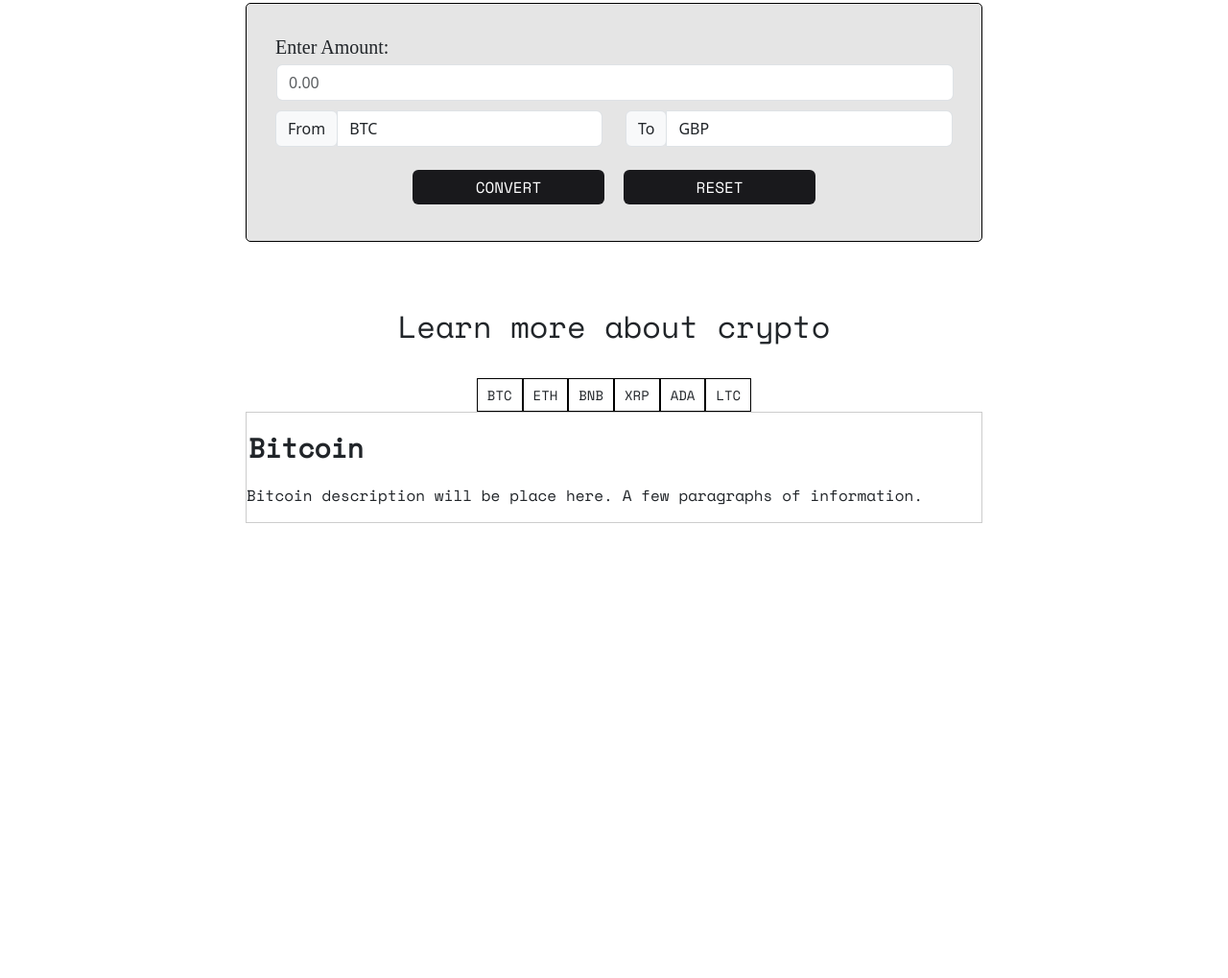
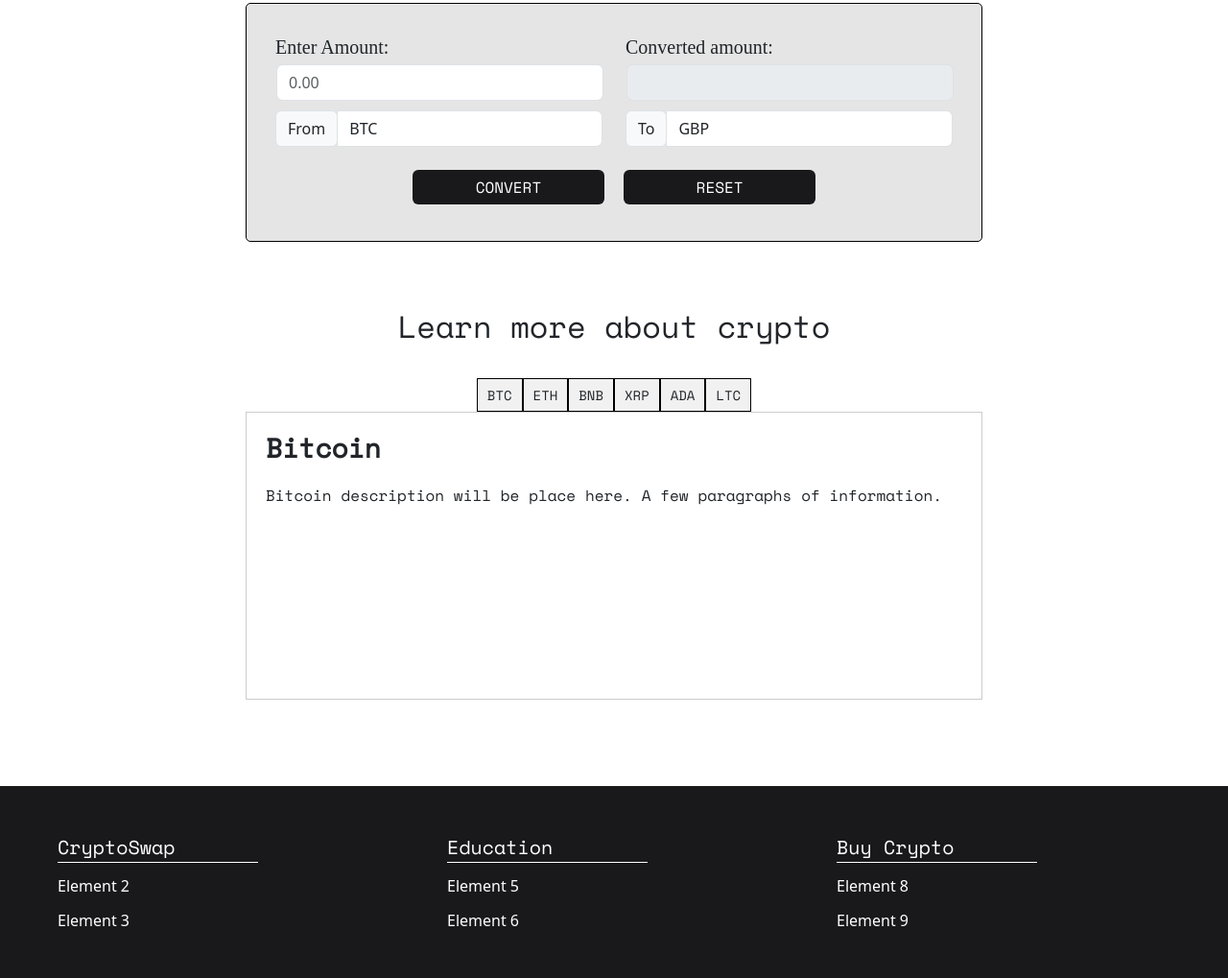
Before and after one commit to adampl2/CryptoSwap, a plain HTML site: page index.html in a window 1280 px wide. Shown: the part 216-1235 px from the top of the page at 96% size. Before the commit the page ends 800 px from the top, so only its background shows below. Drawn offline with nearby package versions, Linux system fonts and the light colour scheme.

Commit message:
HTML basic structure completed and styled. Js code made more to be more efficient.

```diff
--- a/assets/css/style.css
+++ b/assets/css/style.css
@@ -121,17 +121,7 @@ label {
     background: #000000;
 }
 
-#finalAmount {
-    font-family: 'Space Mono', monospace;
-    display: none;
-    margin: 50px auto;
-}
-
-#finalAmount h2 {
-    font-size: 50px;
-}
-
-.finalValue {
+#finalValue {
     font-family: 'Space Mono', monospace;
 }
 
@@ -160,20 +150,26 @@ label {
     max-width: 60vw;
     min-width: 60vw;
     margin: auto;
+    height: 300px;
 }
 
-div > h3 {
+.tabs__tab > h3 {
     font-family: 'Space Mono', monospace;
     font-weight: bold;
-    margin: 20px 2px;
+    margin: 20px 20px;
+}
+
+.tabs__tab > p {
+    font-family: 'Space Mono', monospace;
+    margin: 0 20px;
 }
 
 .tabs {
-    width: 60vw;
-    max-width: 60vw;
+    width: fit-content;
+    margin: 0 auto;
     display: flex;
-    margin: auto;
     justify-content: center;
+    background-color: #f1f1f1
 }
 
 .tabs span {
@@ -181,11 +177,47 @@ div > h3 {
     border: 1px solid #000000;
     font-size: 14px;
     font-family: 'Space Mono', monospace;
+    transition: 0.3s;
 }
 
 .tabs span:hover {
     cursor: pointer;
+    background-color: #ddd;
 }
+
+/* Footer */
+
+footer {
+    background-color: #19191c;
+    color: #fff;
+    margin-top: 66px;
+  }
+
+  .footer-container {
+    display: flex;
+    justify-content: space-between;
+    align-items: center;
+    padding: 20px 60px;
+    height: 200px;
+  }
+
+  .footer-column {
+    width: 30%;
+    text-align: center;
+  }
+
+  .footer-element {
+    padding-top: 12px;
+    text-align: left;
+  }
+
+  .footer-element1 {
+    text-align: left;
+    border-bottom: 1.5px solid #fff;
+    font-size: 20px;
+     font-family: 'Space Mono', monospace;
+     width: 60%;
+  }
 
 /* Centers the nav menu and adds right margin */
 
@@ -222,4 +254,12 @@ div > h3 {
     .main {
         width: 100%;
     }
+    .footer-container {
+        flex-wrap: wrap;
+        height: fit-content;
+      }
+      .footer-column {
+        width: 100%;
+        text-align: left;
+    }
 }
--- a/assets/js/main.js
+++ b/assets/js/main.js
@@ -1,28 +1,27 @@
-
 // Redirects the user to desired link when clicked on a navbar button
 
-let buttons = document.getElementsByClassName("nav-button");
+let buttons = document.querySelectorAll(".nav-button");
 
-for (let i = 0; i < buttons.length; i++) {
-  buttons[i].addEventListener("click", function () {
+buttons.forEach(function(button) {
+  button.addEventListener("click", function () {
     let link = this.getAttribute("data-href");
     window.open(link, "_blank");
   });
-}
+});
 
 // Changes the content when clicked on a different tab in the "Learn more about crypto" section.
 
 const tabs = document.querySelectorAll('[data-tab-value]');
-const tabInfos = document.querySelectorAll('[data-tab-info]');
+const tabInfos = document.querySelectorAll('.tabs__tab ');
 
 tabs.forEach(tab => {
-  tab.addEventListener('click', () => {
-    const target = document
-      .querySelector(tab.dataset.tabValue);
-
+  tab.addEventListener('click', event => {
+    const target = document.querySelector(event.target.dataset.tabValue);
     tabInfos.forEach(tabInfo => {
-      tabInfo.classList.remove('active')
-    })
-    target.classList.add('active');
-  })
-})
+      tabInfo.classList.remove('active');
+      if (tabInfo.id === target.id) {
+        tabInfo.classList.add('active');
+      }
+    });
+  });
+});
--- a/index.html
+++ b/index.html
@@ -47,12 +47,15 @@
     <!-- The form was created thanks to https://www.geeksforgeeks.org/currency-converter-in-javascript/ -->
 
     <div class="main">
-            <div class="form-group">
-                <label for="oamount">
-                    Enter Amount:
-                </label>
+        <div class="row">
+            <div class="col-md-6">
+                <label for="oamount">Enter Amount:</label>
                 <input type="number" class="form-control searchBox" placeholder="0.00" id="oamount">
-
+            </div>
+            <div class="col-md-6">
+                <label for="conversion-result">Converted amount:</label>
+                <input type="number" class=" form-control searchBox" id="conversion-result finalValue" disabled>
+            </div>
         </div>
         <div class="row">
             <div class="col-sm-6">
@@ -98,14 +101,6 @@
                 Reset
             </button>
         </div>
-        </div>
-        <div id="finalAmount" class="text-center">
-
-            <!-- Display the converted amount -->
-            <h2>Converted Amount :
-                <span class="finalValue" style="color:green;">
-                </span>
-            </h2>
     </div>
     <br>
     <h2 class="tabs-heading d-flex justify-content-center">Learn more about crypto</h2>
@@ -153,7 +148,26 @@
         </div>
 
     </div>
-
+    <br>
+    <footer>
+        <div class="footer-container">
+            <div class="footer-column">
+              <div class="footer-element1 footer-logo">CryptoSwap</div>
+              <div class="footer-element">Element 2</div>
+              <div class="footer-element">Element 3</div>
+            </div>
+            <div class="footer-column">
+              <div class="footer-element1">Education</div>
+              <div class="footer-element">Element 5</div>
+              <div class="footer-element">Element 6</div>
+            </div>
+            <div class="footer-column">
+              <div class="footer-element1">Buy Crypto</div>
+              <div class="footer-element">Element 8</div>
+              <div class="footer-element">Element 9</div>
+            </div>
+          </div>
+    </footer>
 
     <!-- link to JavaScript -->
     <script src="assets/js/converter.js"></script>
```
Lines whose indentation alone changed are shown as unchanged.
